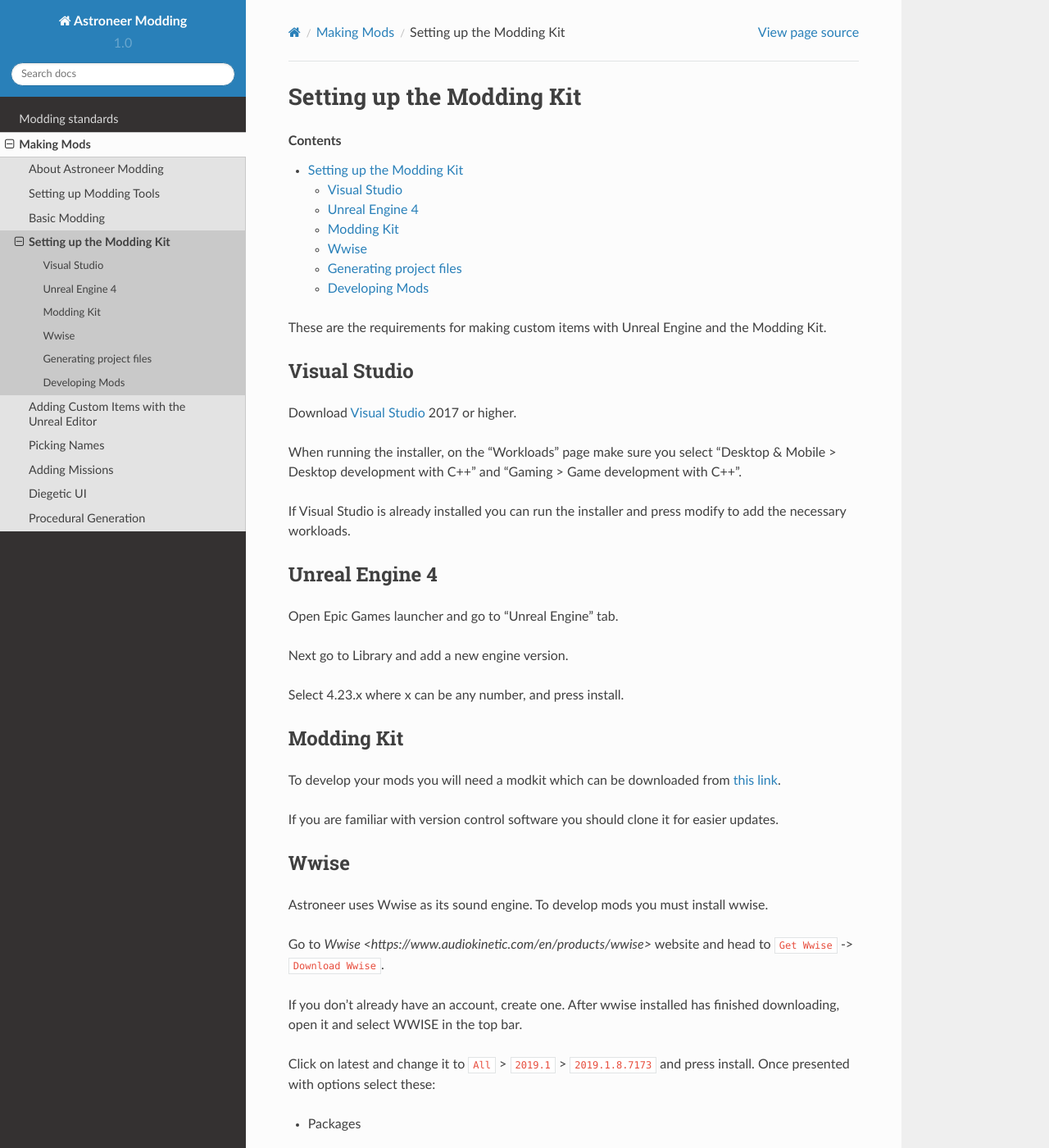
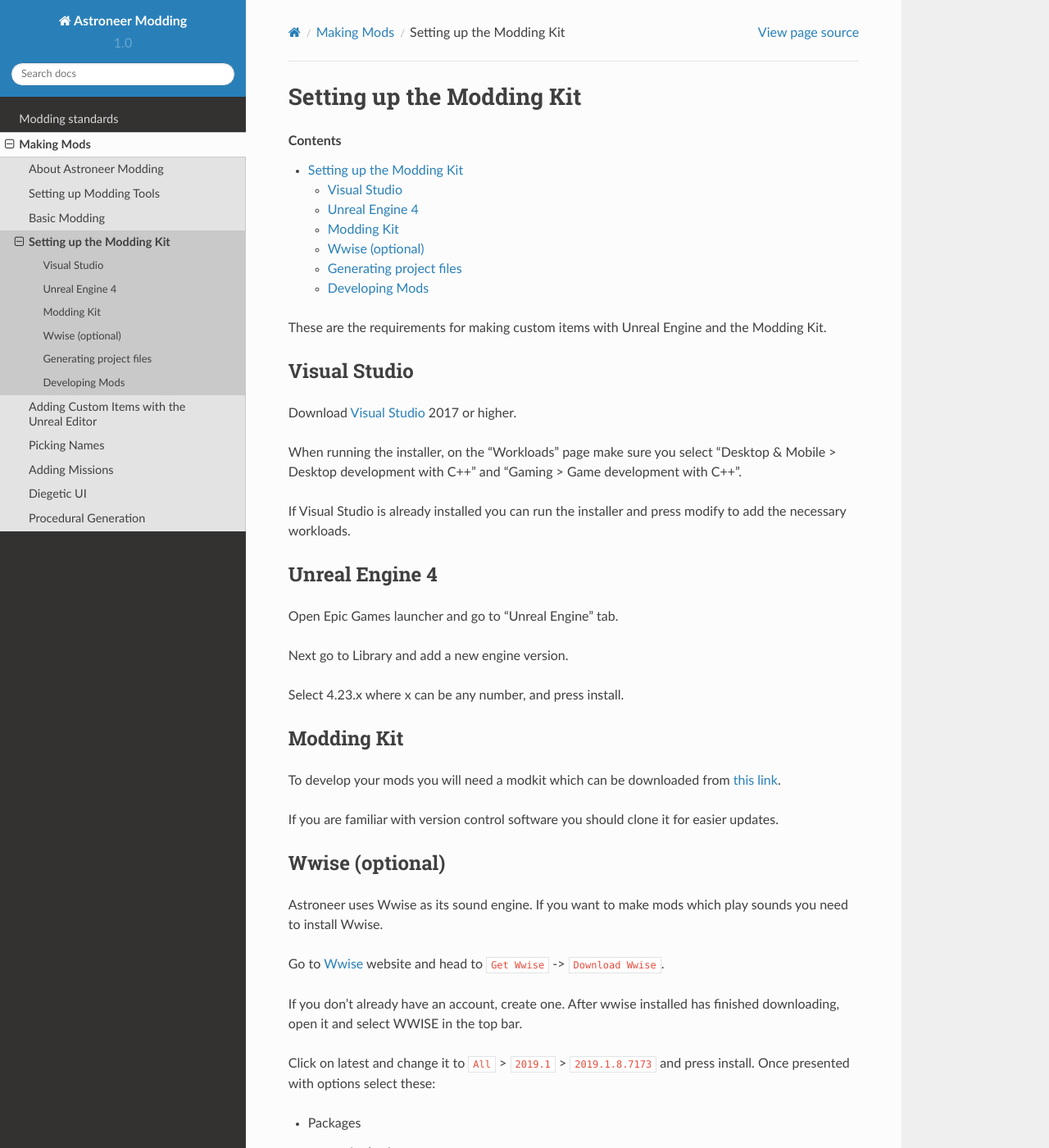
Before and after one commit to AstroTechies/astroneermodding, a Sphinx documentation site: the page built from docs/guides/kitSetup.rst, in a window 1280 px wide and 1400 px high. Shown: the whole window at 82% size. Built offline with Sphinx 7.4.7 and the Read the Docs theme 2.0.0, drawn with Linux system fonts in a browser that asks for light colours.

Commit message:
make it clear that wwise is optional

```diff
--- a/docs/guides/kitSetup.rst
+++ b/docs/guides/kitSetup.rst
@@ -36,12 +36,12 @@
 If you are familiar with version control software you should clone it for easier updates.
 
 
-Wwise
-----------
+Wwise (optional)
+----------------
 
-Astroneer uses Wwise as its sound engine. To develop mods you must install wwise.
+Astroneer uses Wwise as its sound engine. If you want to make mods which play sounds you need to install Wwise.
 
-Go to `Wwise <https://www.audiokinetic.com/en/products/wwise>` website and head to ``Get Wwise`` -> ``Download Wwise``.
+Go to `Wwise <https://www.audiokinetic.com/en/products/wwise>`_ website and head to ``Get Wwise`` -> ``Download Wwise``.
 
 If you don't already have an account, create one. After wwise installed has finished downloading, open it and select WWISE in the top bar.
 
```
